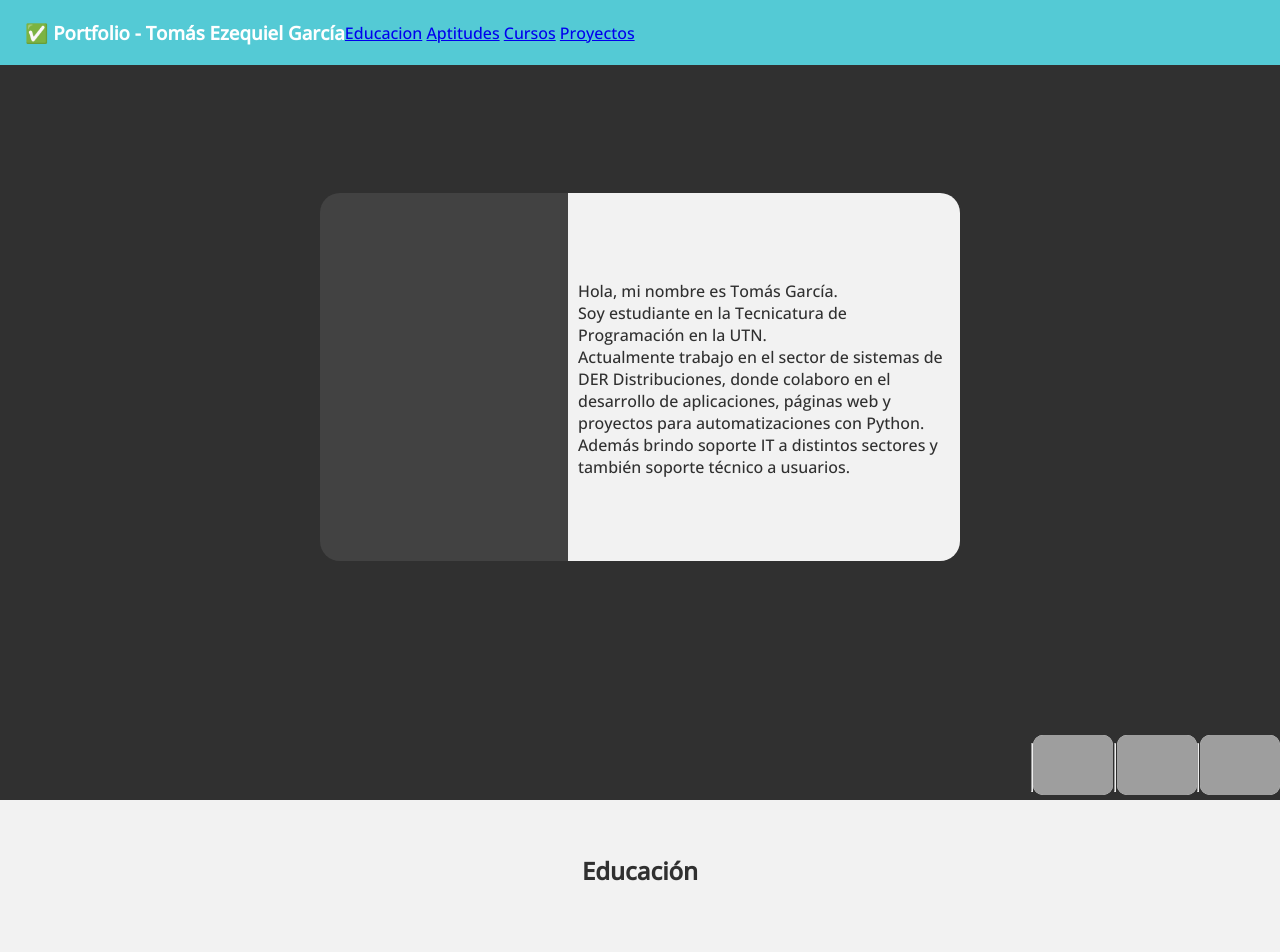
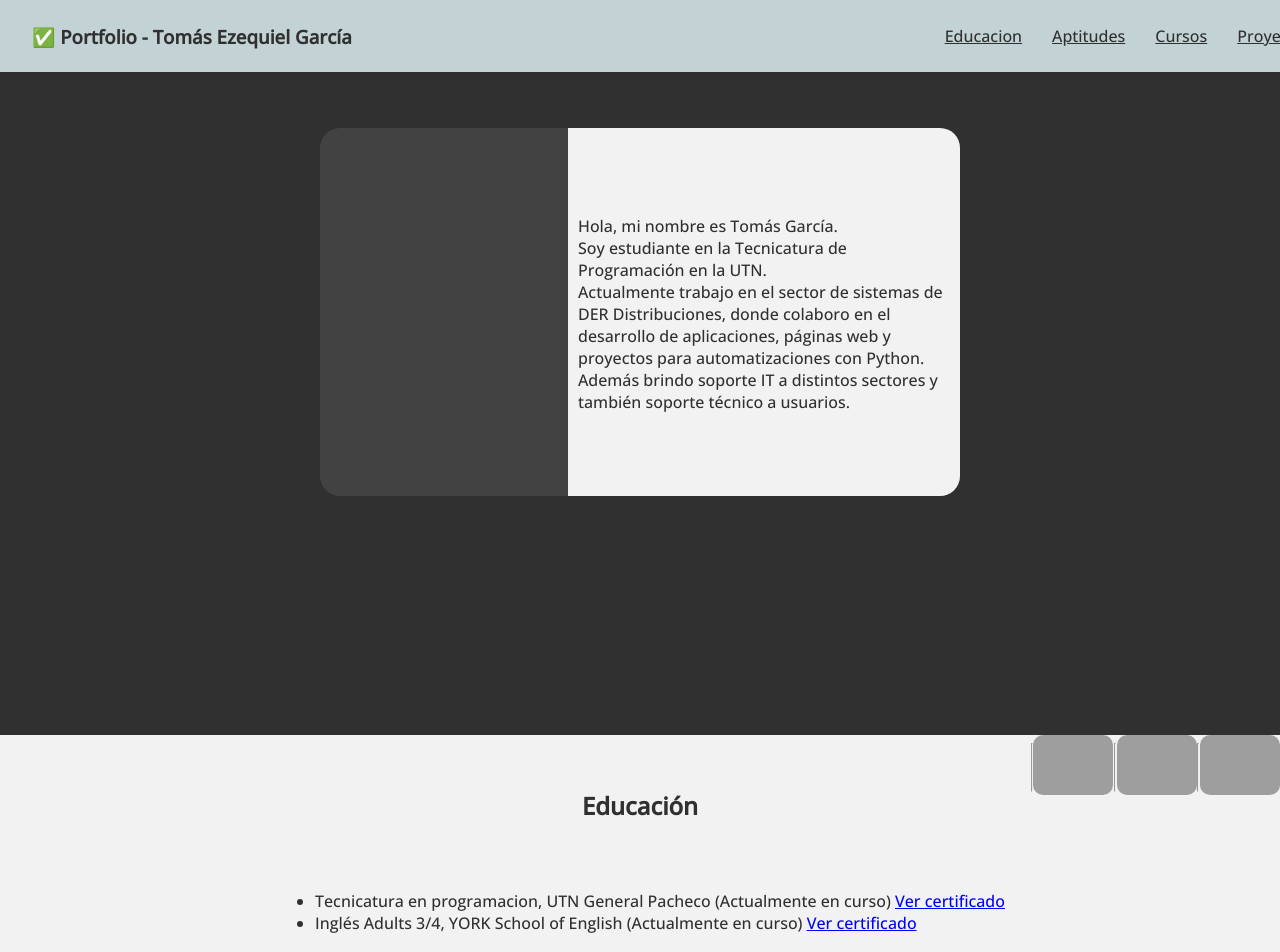
Before and after one commit to tomga1/miPortfolio, a plain HTML site: page index.html in a window 1280 px wide. Shown: the top 952 px of the page. Drawn offline with nearby package versions, Linux system fonts and the light colour scheme; grey boxes are pictures that could not be loaded.

Commit message:
falta ajustar el nav

```diff
--- a/estilos.css
+++ b/estilos.css
@@ -3,13 +3,46 @@ body{
     font-family: 'Open Sans', sans-serif;
 }
 header{
-    height: 65px;
-    background-color: #54cad5;
-    color: white;
+    height: 40px;
+    width: 100%;
+    background-color: #c3d3d5;
+    color: #303030;
+    display: flex;
+    justify-content: space-between;
+    position: fixed;
+    align-items: center;
+    padding: 1rem 2rem;
+    position: fixed;
+    top: 0;
+    left: 0;
+    z-index: 10;
+    box-shadow: 0 1px 3px rgba(0, 0, 0, 0.1);
+
+}
+
+nav{
+    display: grid;
+    grid-template-columns: repeat(4,60%);
+    gap:30px ;
+    height: auto;
+    width: auto;
+    background-color: #c3d3d5;
+    justify-content: space-between;
     display: flex;
     align-items: center;
-    padding-left: 25px;
+    padding-left: 20px;
+
+
 }
+a{
+    color: #303030;
+}
+
+.link{
+    color: blue;
+}
+
+
 .cara{
     border-radius: 500px;
     height: 200px;
@@ -48,6 +81,7 @@ header{
     background-color: #F2F2F2;
     color: #303030;
     padding: 10px;
+
 }
 
 .dos{
--- a/index.html
+++ b/index.html
@@ -4,11 +4,11 @@
     <meta charset="UTF-8">
     <meta http-equiv="X-UA-Compatible" content="IE=edge">
     <meta name="viewport" content="width=device-width, initial-scale=1.0">
-    <link rel="icon" href="favicon.ico">
+    <!-- <link rel="icon" href="favicon.ico">  -->
     <title>Portfolio</title>
 
     <link rel="preconnect" href="https://fonts.googleapis.com">
-    <!-- <link rel="preconnect" href="https://fonts.gstatic.com" crossorigin> -->
+    <link rel="preconnect" href="https://fonts.gstatic.com" crossorigin>
     <link href="https://fonts.googleapis.com/css2?family=Open+Sans:wght@500&display=swap" rel="stylesheet">
     <link rel="stylesheet" href="estilos.css">
 
@@ -48,8 +48,8 @@
         <h2 id="Educacion">Educación</h2>
         <p>
             <ul>
-                <li>Tecnicatura en programacion, UTN General Pacheco (Actualmente en curso) <a href="imagenhtml/utn.jpg" target="_blank">Ver certificado</a></li>
-                <li>Inglés Adults 3/4, YORK School of English (Actualmente en curso) <a href="imagenhtml/certificado.pdf" target="_blank">Ver certificado</a></li>
+                <li>Tecnicatura en programacion, UTN General Pacheco (Actualmente en curso) <a class="link" href="imagenhtml/utn.jpg" target="_blank">Ver certificado</a></li>
+                <li>Inglés Adults 3/4, YORK School of English (Actualmente en curso) <a class="link" href="imagenhtml/certificado.pdf" target="_blank">Ver certificado</a></li>
 
             </ul>
         </p>
@@ -71,8 +71,8 @@
         </div>
         <h2 id="Cursos realizados">Cursos realizados</h2>
         <ul>
-            <li>Python para no programadores - Educacion IT <a href="https://www.educacionit.com/perfil/tomas-ezequiel-garcia-968083/certificado/68826" target="_blank">Ver certificado</a></li>
-            <li>Python programming - Educacion IT <a href="https://www.educacionit.com/perfil/tomas-ezequiel-garcia-968083/certificado/68547" target="_blank">Ver certificado</a></li>
+            <li>Python para no programadores - Educacion IT <a class="link" href="https://www.educacionit.com/perfil/tomas-ezequiel-garcia-968083/certificado/68826" target="_blank">Ver certificado</a></li>
+            <li>Python programming - Educacion IT <a class="link" href="https://www.educacionit.com/perfil/tomas-ezequiel-garcia-968083/certificado/68547" target="_blank">Ver certificado</a></li>
             <li>Curso de Programación con C# Nivel 2: POO + .NET + SQL</li>
             <li>Curso de Programación con C# Nivel 3: Web ASP .NET (En curso)</li>
         </ul>
```
Also changed, not shown: favicon.ico (deleted).
